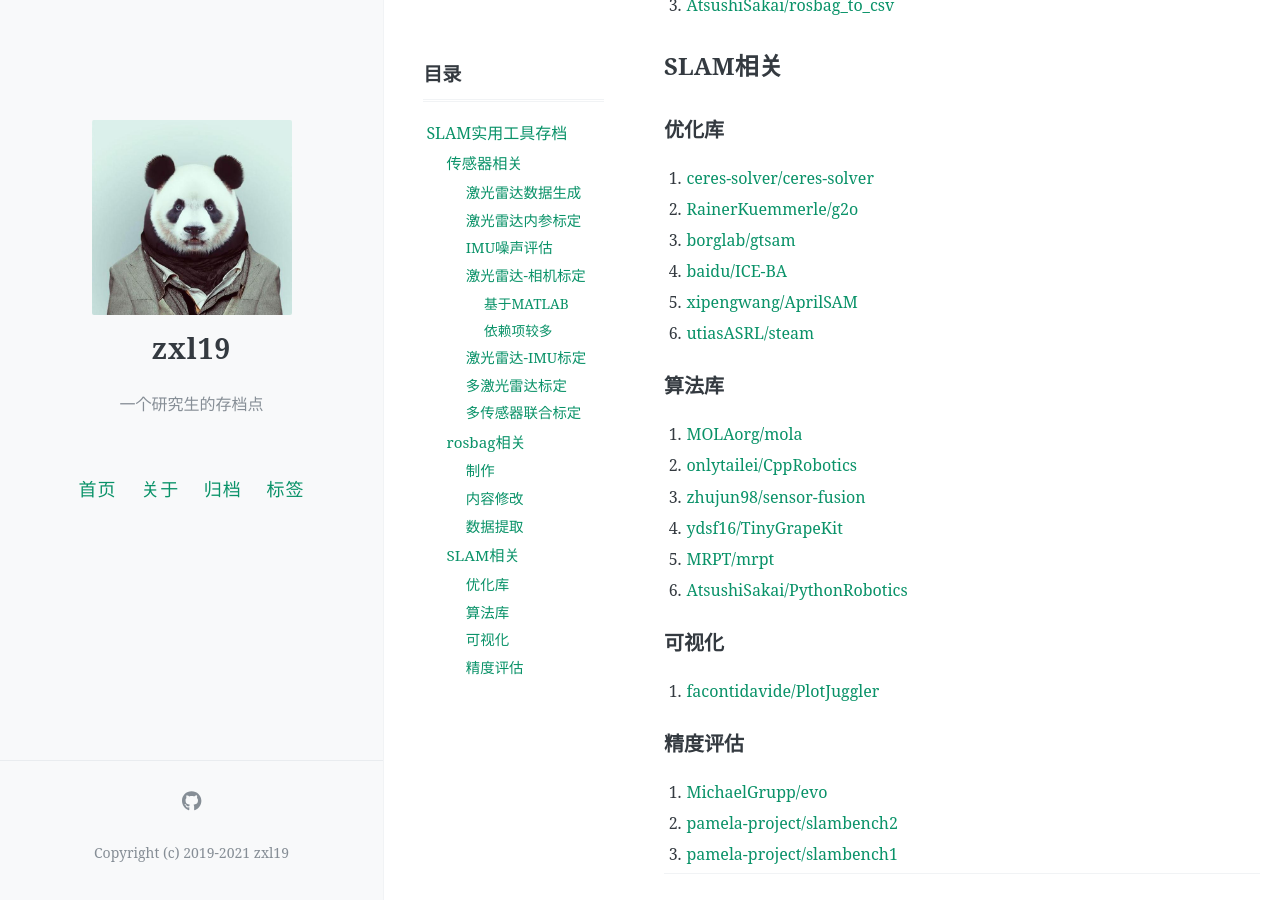
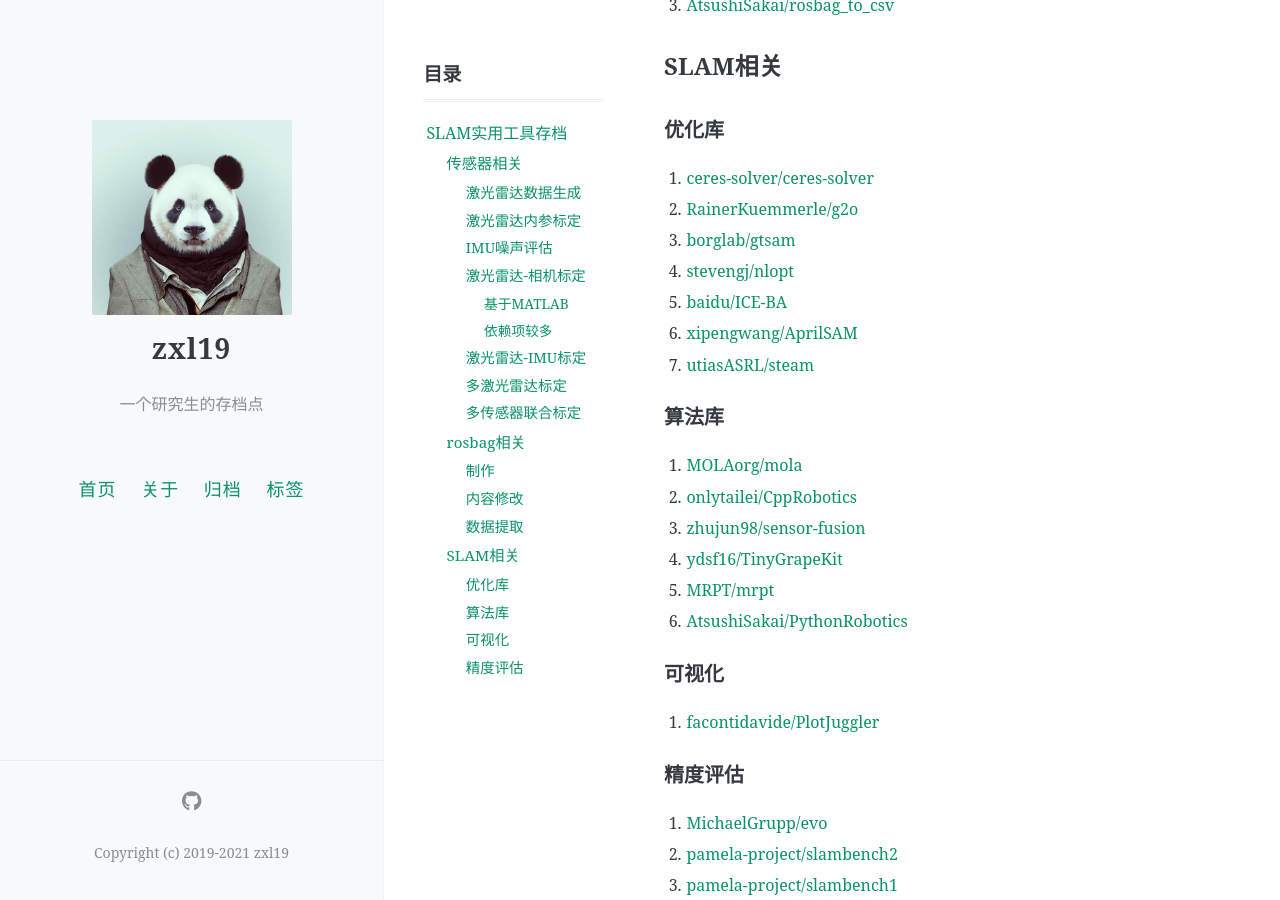
Before and after one commit to zxl19/zxl19.github.io, a Jekyll site: the page built from _posts/2021-05-25-slam-tool.md, in a window 1280 px wide and 900 px high, scrolled down 2202 px. Built offline with Jekyll 4.4.1, drawn with Linux system fonts in a browser that asks for light colours; comment, search, counter and statistics services are not loaded.

Commit message:
Update Posts

```diff
--- a/_posts/2021-05-25-slam-tool.md
+++ b/_posts/2021-05-25-slam-tool.md
@@ -94,9 +94,10 @@ SLAM实用工具存档。
 1. [ceres-solver/ceres-solver](https://github.com/ceres-solver/ceres-solver)
 2. [RainerKuemmerle/g2o](https://github.com/RainerKuemmerle/g2o)
 3. [borglab/gtsam](https://github.com/borglab/gtsam)
-4. [baidu/ICE-BA](https://github.com/baidu/ICE-BA)
-5. [xipengwang/AprilSAM](https://github.com/xipengwang/AprilSAM)
-6. [utiasASRL/steam](https://github.com/utiasASRL/steam)
+4. [stevengj/nlopt](https://github.com/stevengj/nlopt)
+5. [baidu/ICE-BA](https://github.com/baidu/ICE-BA)
+6. [xipengwang/AprilSAM](https://github.com/xipengwang/AprilSAM)
+7. [utiasASRL/steam](https://github.com/utiasASRL/steam)
 
 ### 算法库
 
```
Also changed, not shown: _posts/2020-12-05-hand-eye-calibration.md (+1 -1 lines).
